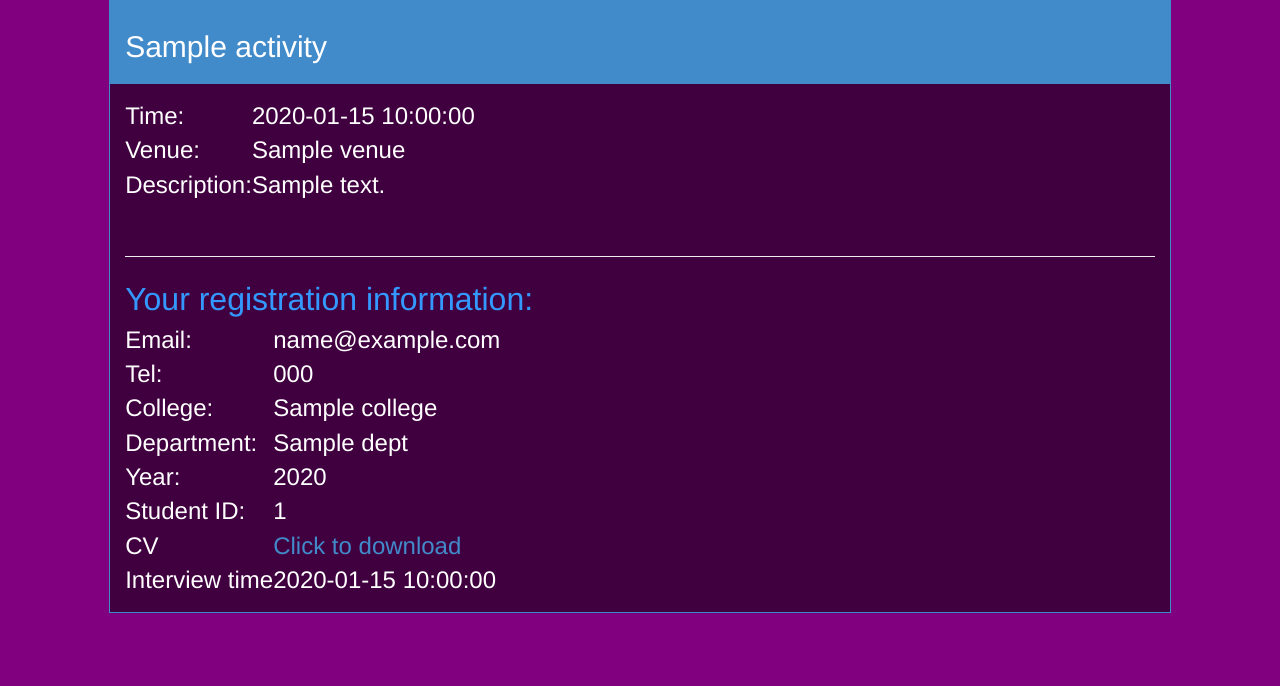
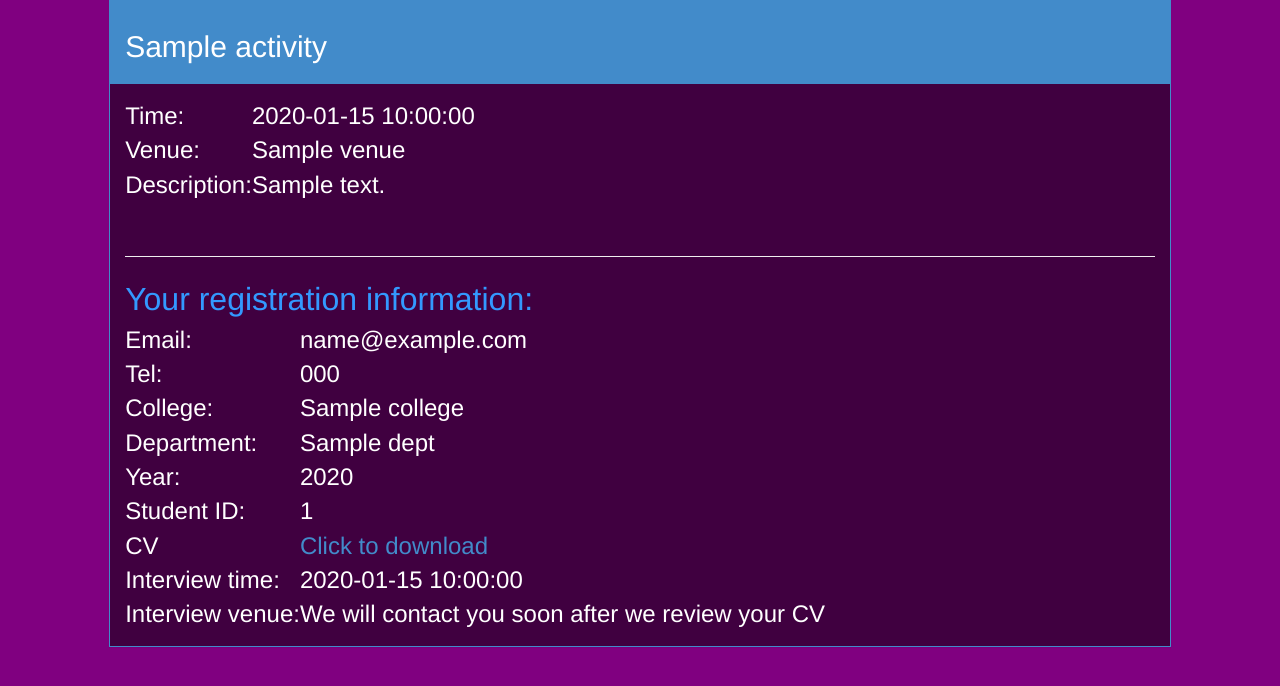
Before and after one commit to Alston-Tang/REIC, a Flask app: page /myActivities in a window 1280 px wide. Shown: the part 51-737 px from the top of the page. Run offline with Flask 2, Linux system fonts and the light colour scheme; the visitor is signed in with stand-in values (Sample User, id 1); a database or web service that is not in the repository returns one stand-in record (values such as "Sample title"); parts of the project's set-up code (start-up, migrations or seed data) failed here and were passed over; some libraries are stand-ins or nearby versions.

Commit message:
Release 1.01 add interview venue

```diff
--- a/app/templates/myactivities.html
+++ b/app/templates/myactivities.html
@@ -64,8 +64,12 @@
                                     <td><a href="{{ activity['user_inf']['cv'] }}">Click to download</a></td>
                                 </tr>
                                 <tr>
-                                    <td>Interview time</td>
+                                    <td>Interview time:</td>
                                     <td>{{ activity['user_inf']['time_slot'] }}</td>
+                                </tr>
+                                <tr>
+                                    <td>Interview venue:</td>
+                                    <td>We will contact you soon after we review your CV</td>
                                 </tr>
                             </table>
 
```
